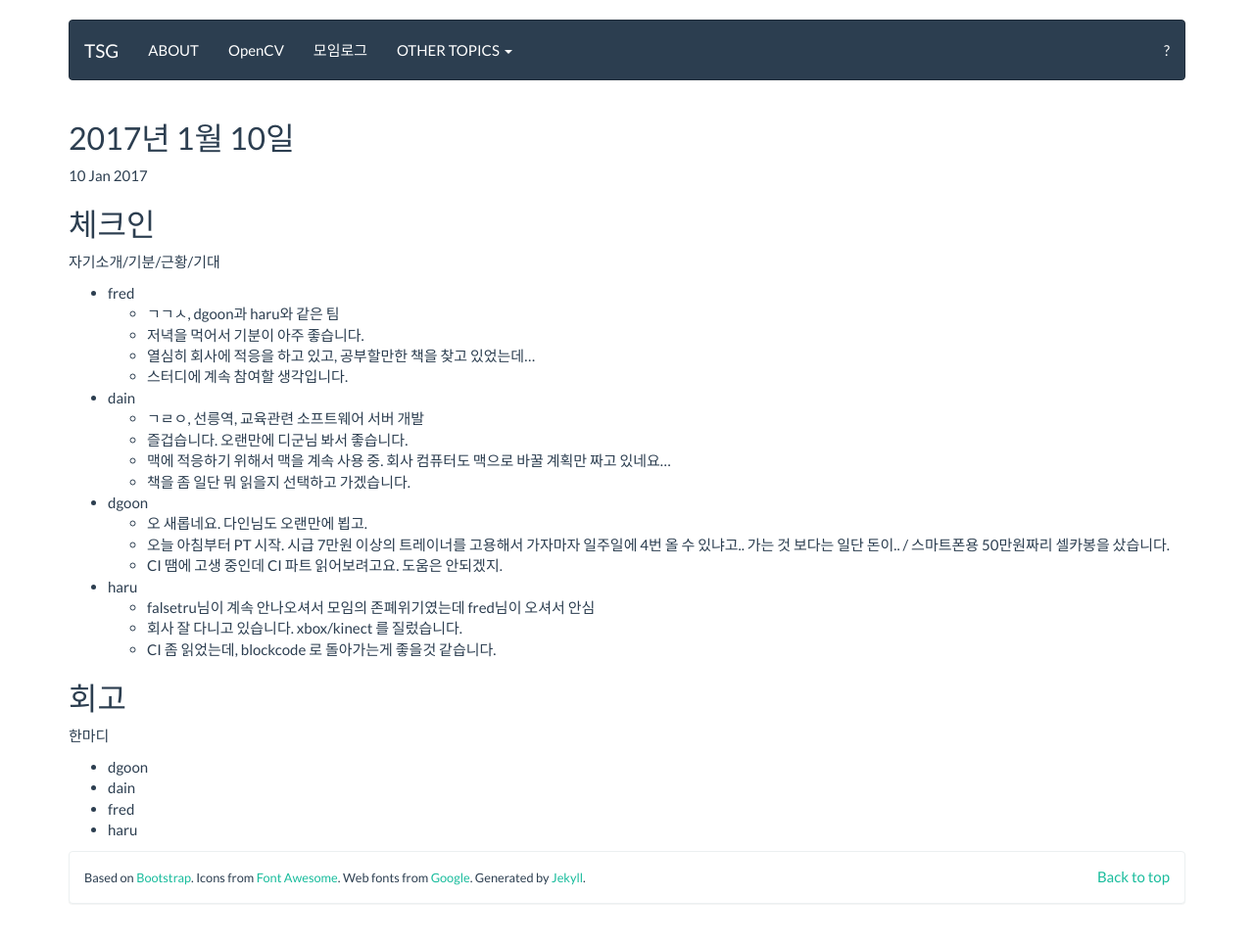
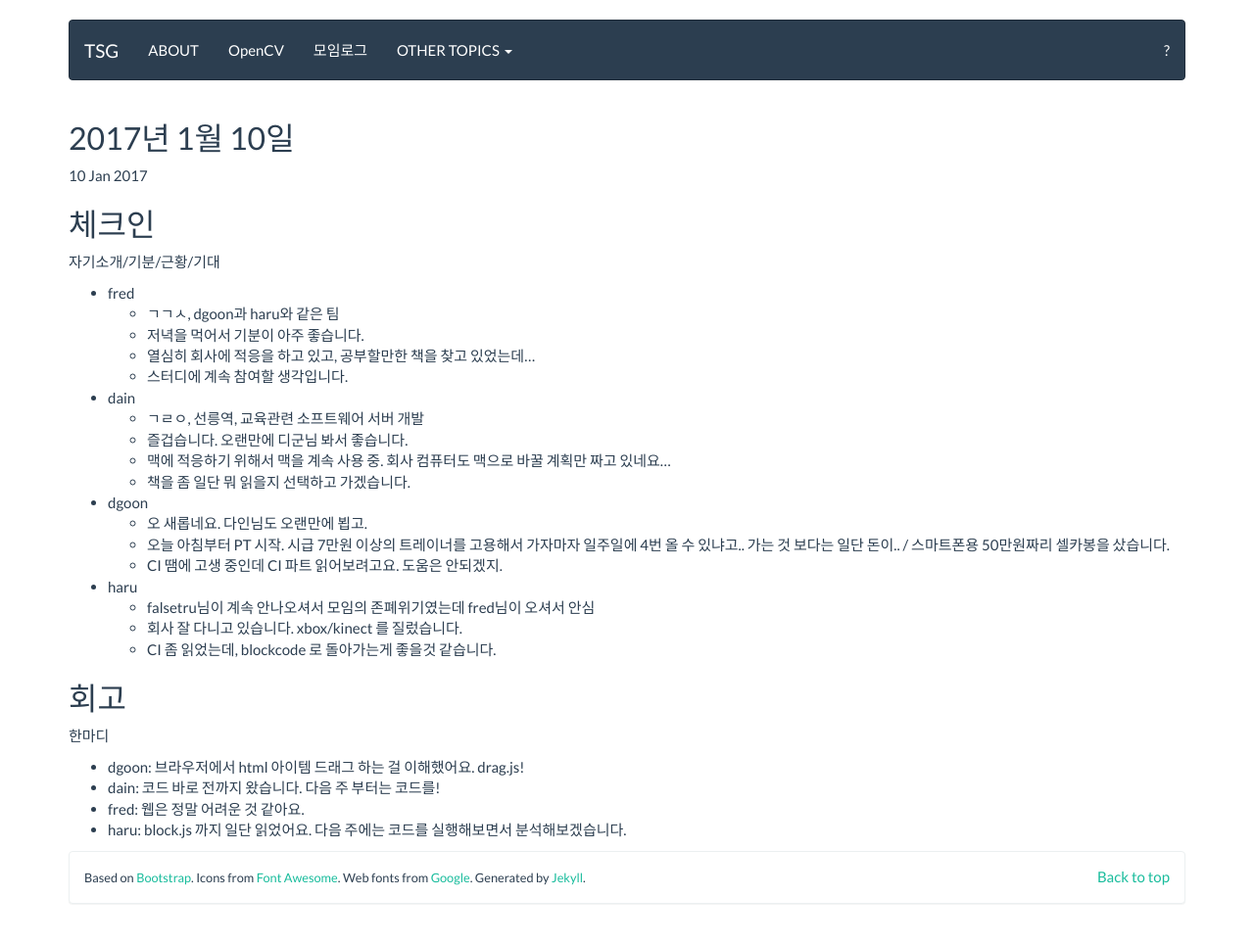
Before and after one commit to tuestudy/tuestudy.github.io, a Jekyll site: the page built from _posts/2017-01-10-meeting.markdown, in a window 1280 px wide. Shown: the whole page at 98% size. Built offline with Jekyll 4.4.1, drawn with Linux system fonts in a browser that asks for light colours.

Commit message:
2017년 1월 10일 회고

```diff
--- a/_posts/2017-01-10-meeting.markdown
+++ b/_posts/2017-01-10-meeting.markdown
@@ -37,7 +37,7 @@
 
 한마디
 
-* dgoon
-* dain
-* fred
-* haru
+* dgoon: 브라우저에서 html 아이템 드래그 하는 걸 이해했어요. drag.js!
+* dain: 코드 바로 전까지 왔습니다. 다음 주 부터는 코드를!
+* fred: 웹은 정말 어려운 것 같아요.
+* haru: block.js 까지 일단 읽었어요. 다음 주에는 코드를 실행해보면서 분석해보겠습니다.
```
